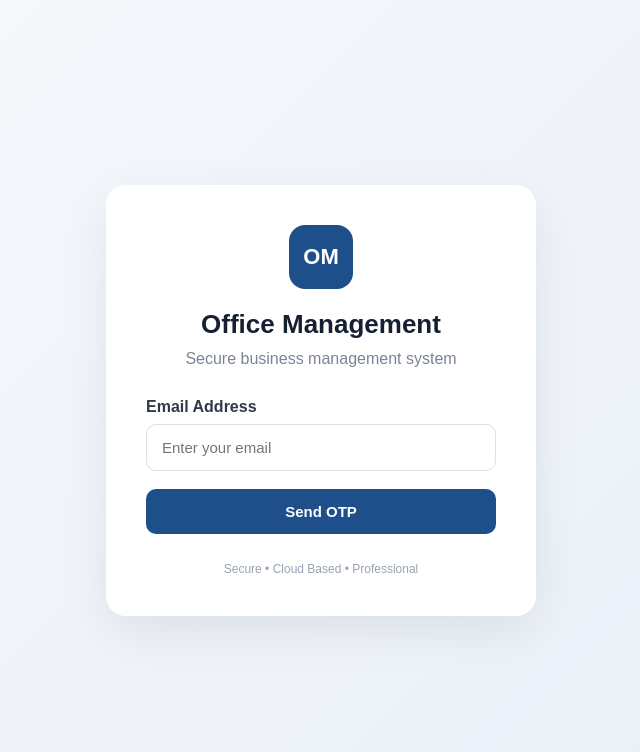
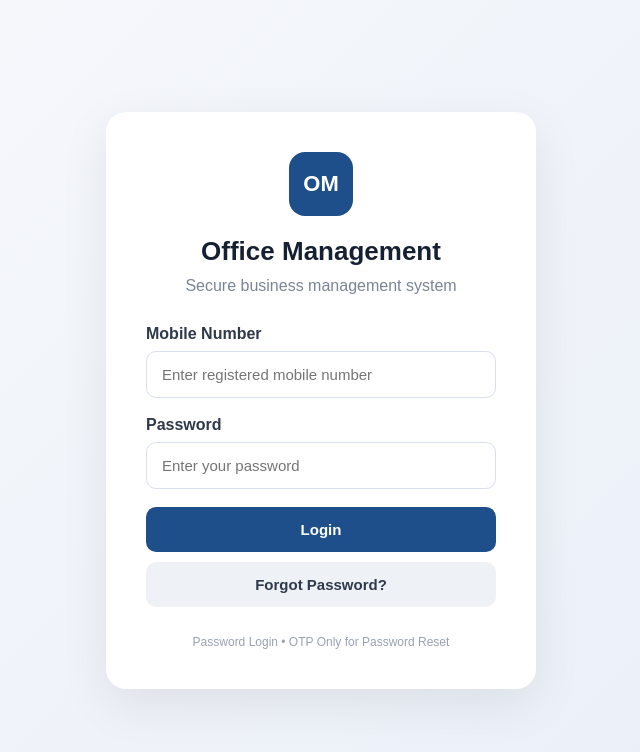
Before and after one commit to imdasuttam05-stack/office-management-system, a React (Vite) app in the folder frontend/: page /login in a window 1280 px wide. Shown: the top 752 px of the page, without its empty margins (319-959 px from the left). Built offline with nearby package versions, Linux system fonts and the light colour scheme; no server answers.

Commit message:
Update Login.jsx

```diff
--- a/frontend/src/pages/Login.jsx
+++ b/frontend/src/pages/Login.jsx
@@ -2,298 +2,196 @@ import React, { useState } from "react";
 import axios from "axios";
 import { useNavigate } from "react-router-dom";
 
-const API_URL =
-  import.meta.env.VITE_API_URL ||
-  "https://office-management-system-ikx8.onrender.com";
+const API_URL = import.meta.env.VITE_API_URL || "https://office-management-system-ikx8.onrender.com";
 
-function Login() {
+export default function Login() {
   const navigate = useNavigate();
-
-  const [email, setEmail] = useState("");
+  const [mode, setMode] = useState("login");
+  const [mobile, setMobile] = useState("");
+  const [password, setPassword] = useState("");
   const [otp, setOtp] = useState("");
-
-  const [otpSent, setOtpSent] = useState(false);
+  const [newPassword, setNewPassword] = useState("");
+  const [maskedEmail, setMaskedEmail] = useState("");
   const [loading, setLoading] = useState(false);
-
   const [message, setMessage] = useState("");
   const [error, setError] = useState("");
 
-  // ==============================
-  // SEND OTP
-  // ==============================
-  const sendOtp = async (e) => {
-    if (e) {
-      e.preventDefault();
-    }
+  const clearAlerts = () => {
+    setMessage("");
+    setError("");
+  };
 
-    if (!email.trim()) {
-      setError("Please enter your email address.");
-      return;
-    }
+  const saveSession = (data) => {
+    localStorage.setItem("token", data.token);
+    localStorage.setItem("user", JSON.stringify(data.user));
+  };
+
+  const login = async (event) => {
+    event.preventDefault();
+    clearAlerts();
 
     try {
       setLoading(true);
-      setError("");
-      setMessage("");
-
-      console.log("SEND OTP:", email);
-
-      const response = await axios.post(
-        `${API_URL}/api/auth/send-otp`,
-        {
-          email: email.trim().toLowerCase(),
-        },
-        {
-          headers: {
-            "Content-Type": "application/json",
-          },
-        }
-      );
-
-      console.log("SEND OTP RESPONSE:", response.data);
-
-      if (response.data?.success) {
-        setOtpSent(true);
-        setMessage(
-          "OTP sent successfully. Please check your email."
-        );
+      const { data } = await axios.post(`${API_URL}/api/auth/login`, { mobile, password });
+      if (data.success) {
+        saveSession(data);
+        navigate("/dashboard", { replace: true });
       } else {
-        setError(
-          response.data?.message ||
-            "Unable to send OTP."
-        );
+        setError(data.message || "Login failed.");
       }
     } catch (err) {
-      console.error("SEND OTP ERROR:", err);
-
-      setError(
-        err.response?.data?.message ||
-          err.message ||
-          "Unable to send OTP. Please try again."
-      );
+      setError(err.response?.data?.message || "Unable to login. Please check your mobile number and password.");
     } finally {
       setLoading(false);
     }
   };
 
-  // ==============================
-  // VERIFY OTP
-  // ==============================
-  const handleVerifyOtp = async (e) => {
-    e.preventDefault();
-
-    console.log("================================");
-    console.log("VERIFY BUTTON CLICKED");
-    console.log("EMAIL:", email);
-    console.log("OTP:", otp);
-    console.log("API:", `${API_URL}/api/auth/verify-otp`);
-    console.log("================================");
-
-    if (!otp || otp.length !== 6) {
-      setError("Please enter the 6-digit OTP.");
-      return;
-    }
+  const sendResetOtp = async (event) => {
+    event.preventDefault();
+    clearAlerts();
 
     try {
       setLoading(true);
-      setError("");
-      setMessage("Verifying OTP...");
-
-      const response = await axios.post(
-        `${API_URL}/api/auth/verify-otp`,
-        {
-          email: email.trim().toLowerCase(),
-          otp: otp.trim(),
-        },
-        {
-          headers: {
-            "Content-Type": "application/json",
-          },
-        }
-      );
-
-      console.log(
-        "VERIFY OTP RESPONSE:",
-        response.data
-      );
-
-      if (response.data?.success) {
-        // Save JWT
-        if (response.data.token) {
-          localStorage.setItem(
-            "token",
-            response.data.token
-          );
-        }
-
-        // Save user
-        if (response.data.user) {
-          localStorage.setItem(
-            "user",
-            JSON.stringify(response.data.user)
-          );
-        }
-
-        setMessage("Login successful.");
-
-        console.log(
-          "LOGIN SUCCESS - REDIRECTING TO DASHBOARD"
-        );
-
-        navigate("/dashboard");
+      const { data } = await axios.post(`${API_URL}/api/auth/forgot-password/send-otp`, { mobile });
+      if (data.success) {
+        setMaskedEmail(data.maskedEmail || "your registered email");
+        setMode("reset");
+        setMessage(`${data.message} Check ${data.maskedEmail || "your registered email"}.`);
       } else {
-        setError(
-          response.data?.message ||
-            "OTP verification failed."
-        );
+        setError(data.message || "Unable to send OTP.");
       }
     } catch (err) {
-      console.error(
-        "VERIFY OTP ERROR:",
-        err
-      );
-
-      console.error(
-        "VERIFY OTP RESPONSE:",
-        err.response?.data
-      );
-
-      setError(
-        err.response?.data?.message ||
-          err.message ||
-          "Invalid OTP. Please try again."
-      );
+      setError(err.response?.data?.message || "Unable to send reset OTP.");
     } finally {
       setLoading(false);
     }
   };
 
-  // ==============================
-  // CHANGE EMAIL
-  // ==============================
-  const changeEmail = () => {
-    setOtpSent(false);
+  const resetPassword = async (event) => {
+    event.preventDefault();
+    clearAlerts();
+
+    try {
+      setLoading(true);
+      const { data } = await axios.post(`${API_URL}/api/auth/forgot-password/reset`, {
+        mobile,
+        otp,
+        newPassword,
+      });
+      if (data.success) {
+        setMessage("Password reset successful. Please login with your mobile number and new password.");
+        setPassword("");
+        setOtp("");
+        setNewPassword("");
+        setMode("login");
+      } else {
+        setError(data.message || "Unable to reset password.");
+      }
+    } catch (err) {
+      setError(err.response?.data?.message || "Invalid OTP or password reset failed.");
+    } finally {
+      setLoading(false);
+    }
+  };
+
+  const switchTo = (nextMode) => {
+    setMode(nextMode);
+    clearAlerts();
     setOtp("");
-    setMessage("");
-    setError("");
+    setNewPassword("");
   };
 
   return (
     <div className="login-page">
       <div className="login-card">
+        <div className="login-logo">OM</div>
+        <h1>Office Management</h1>
+        <p className="subtitle">Secure business management system</p>
 
-        <div className="login-logo">
-          OM
-        </div>
-
-        <h1>Office Management</h1>
-
-        <p className="subtitle">
-          Secure business management system
-        </p>
-
-        {!otpSent ? (
-          <form onSubmit={sendOtp}>
-
-            <label htmlFor="email">
-              Email Address
-            </label>
-
+        {mode === "login" && (
+          <form onSubmit={login}>
+            <label htmlFor="mobile">Mobile Number</label>
             <input
-              id="email"
-              type="email"
-              placeholder="Enter your email"
-              value={email}
-              onChange={(e) =>
-                setEmail(e.target.value)
-              }
-              autoComplete="email"
+              id="mobile"
+              type="tel"
+              inputMode="numeric"
+              placeholder="Enter registered mobile number"
+              value={mobile}
+              onChange={(e) => setMobile(e.target.value.replace(/[^0-9+]/g, ""))}
+              autoComplete="tel"
             />
 
-            <button
-              type="submit"
-              disabled={loading}
-            >
-              {loading
-                ? "Sending..."
-                : "Send OTP"}
+            <label htmlFor="password">Password</label>
+            <input
+              id="password"
+              type="password"
+              placeholder="Enter your password"
+              value={password}
+              onChange={(e) => setPassword(e.target.value)}
+              autoComplete="current-password"
+            />
+
+            <button type="submit" disabled={loading}>
+              {loading ? "Signing in..." : "Login"}
             </button>
 
+            <button type="button" className="secondary-button" onClick={() => switchTo("forgot")} disabled={loading}>
+              Forgot Password?
+            </button>
           </form>
-        ) : (
-          <form onSubmit={handleVerifyOtp}>
+        )}
 
-            <label htmlFor="otp">
-              Enter OTP
-            </label>
+        {mode === "forgot" && (
+          <form onSubmit={sendResetOtp}>
+            <h3>Forgot Password</h3>
+            <p style={{ color: "#667085", fontSize: 13 }}>Enter your registered mobile number. OTP will be sent to your registered email.</p>
+            <label htmlFor="forgot-mobile">Mobile Number</label>
+            <input
+              id="forgot-mobile"
+              type="tel"
+              inputMode="numeric"
+              placeholder="Enter registered mobile number"
+              value={mobile}
+              onChange={(e) => setMobile(e.target.value.replace(/[^0-9+]/g, ""))}
+              autoComplete="tel"
+            />
+            <button type="submit" disabled={loading}>{loading ? "Sending..." : "Send OTP to Email"}</button>
+            <button type="button" className="secondary-button" onClick={() => switchTo("login")} disabled={loading}>Back to Login</button>
+          </form>
+        )}
 
+        {mode === "reset" && (
+          <form onSubmit={resetPassword}>
+            <h3>Reset Password</h3>
+            <p style={{ color: "#667085", fontSize: 13 }}>OTP sent to {maskedEmail || "your registered email"}.</p>
+            <label htmlFor="reset-otp">Email OTP</label>
             <input
-              id="otp"
+              id="reset-otp"
               type="text"
               inputMode="numeric"
               maxLength={6}
-              placeholder="Enter 6 digit OTP"
+              placeholder="6 digit OTP"
               value={otp}
-              autoComplete="one-time-code"
-              onChange={(e) => {
-                const value =
-                  e.target.value
-                    .replace(/\D/g, "")
-                    .slice(0, 6);
-
-                setOtp(value);
-              }}
+              onChange={(e) => setOtp(e.target.value.replace(/\D/g, "").slice(0, 6))}
             />
-
-            <button
-              type="submit"
-              disabled={
-                loading ||
-                otp.length !== 6
-              }
-            >
-              {loading
-                ? "Verifying..."
-                : "Verify OTP"}
-            </button>
-
-            <button
-              type="button"
-              className="secondary-button"
-              onClick={changeEmail}
-              disabled={loading}
-            >
-              Change Email
-            </button>
-
+            <label htmlFor="new-password">New Password</label>
+            <input
+              id="new-password"
+              type="password"
+              placeholder="Minimum 8 characters"
+              value={newPassword}
+              onChange={(e) => setNewPassword(e.target.value)}
+              autoComplete="new-password"
+            />
+            <button type="submit" disabled={loading || otp.length !== 6}>{loading ? "Saving..." : "Reset Password"}</button>
+            <button type="button" className="secondary-button" onClick={() => switchTo("forgot")} disabled={loading}>Back</button>
           </form>
         )}
 
-        {message && (
-          <p className="login-message">
-            {message}
-          </p>
-        )}
-
-        {error && (
-          <p
-            className="login-message"
-            style={{
-              color: "#b42318",
-              background: "#fef3f2",
-            }}
-          >
-            {error}
-          </p>
-        )}
-
-        <div className="login-footer">
-          Secure • Cloud Based • Professional
-        </div>
-
+        {message && <p className="login-message">{message}</p>}
+        {error && <p className="login-message" style={{ color: "#b42318", background: "#fef3f2" }}>{error}</p>}
+        <div className="login-footer">Password Login • OTP Only for Password Reset</div>
       </div>
     </div>
   );
 }
-
-export default Login;
```
